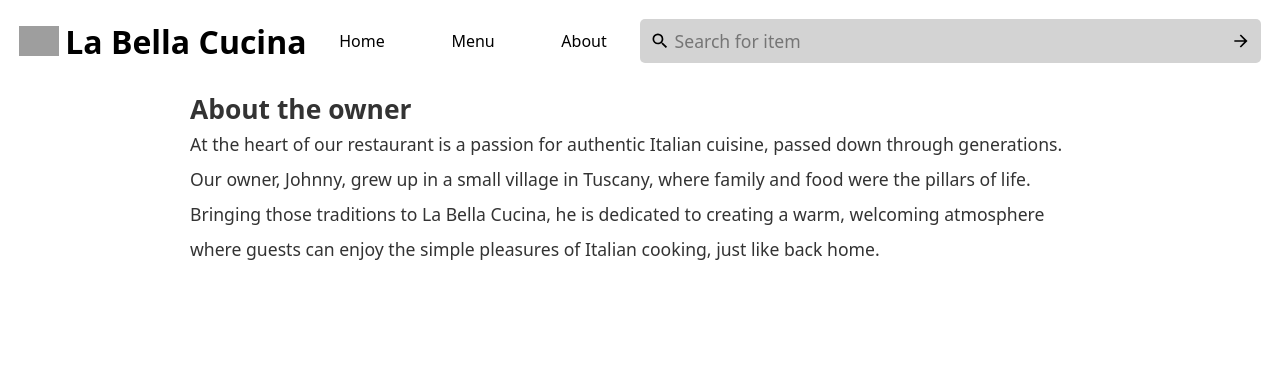
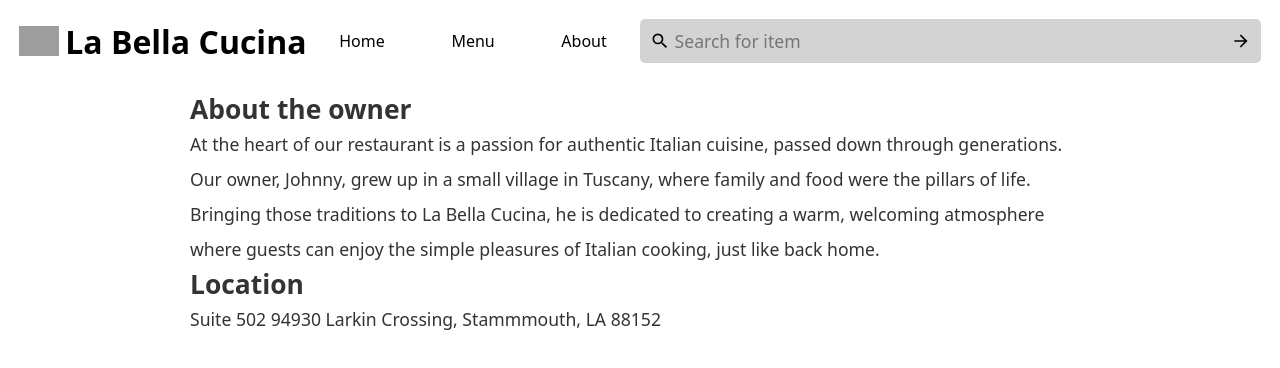
Before and after one commit to ImExtraPolite3/restaurant-page, a React (Vite) app: page / in a window 1280 px wide. Both pictures are taken after a click on the button "About". Shown: the top 368 px of the page. Built offline with nearby package versions, Linux system fonts and the light colour scheme; grey boxes are pictures that could not be loaded.

Commit message:
add location to about page

```diff
--- a/src/Components/About.jsx
+++ b/src/Components/About.jsx
@@ -10,6 +10,10 @@ export default function About() {
         creating a warm, welcoming atmosphere where guests can enjoy the simple
         pleasures of Italian cooking, just like back home.
       </p>
+      <div id="location">
+        <h2>Location</h2>
+        <p>Suite 502 94930 Larkin Crossing, Stammmouth, LA 88152</p>
+      </div>
     </div>
   );
 }
--- a/src/Components/Home.jsx
+++ b/src/Components/Home.jsx
@@ -39,10 +39,6 @@ export default function Home() {
         <h2>Hours</h2>
         <ul>{hours()}</ul>
       </div>
-      {/* <div id="location">
-        <h2>Location</h2>
-        <p>Suite 502 94930 Larkin Crossing, Stammmouth, LA 88152</p>
-      </div> */}
     </div>
   );
 }
```
